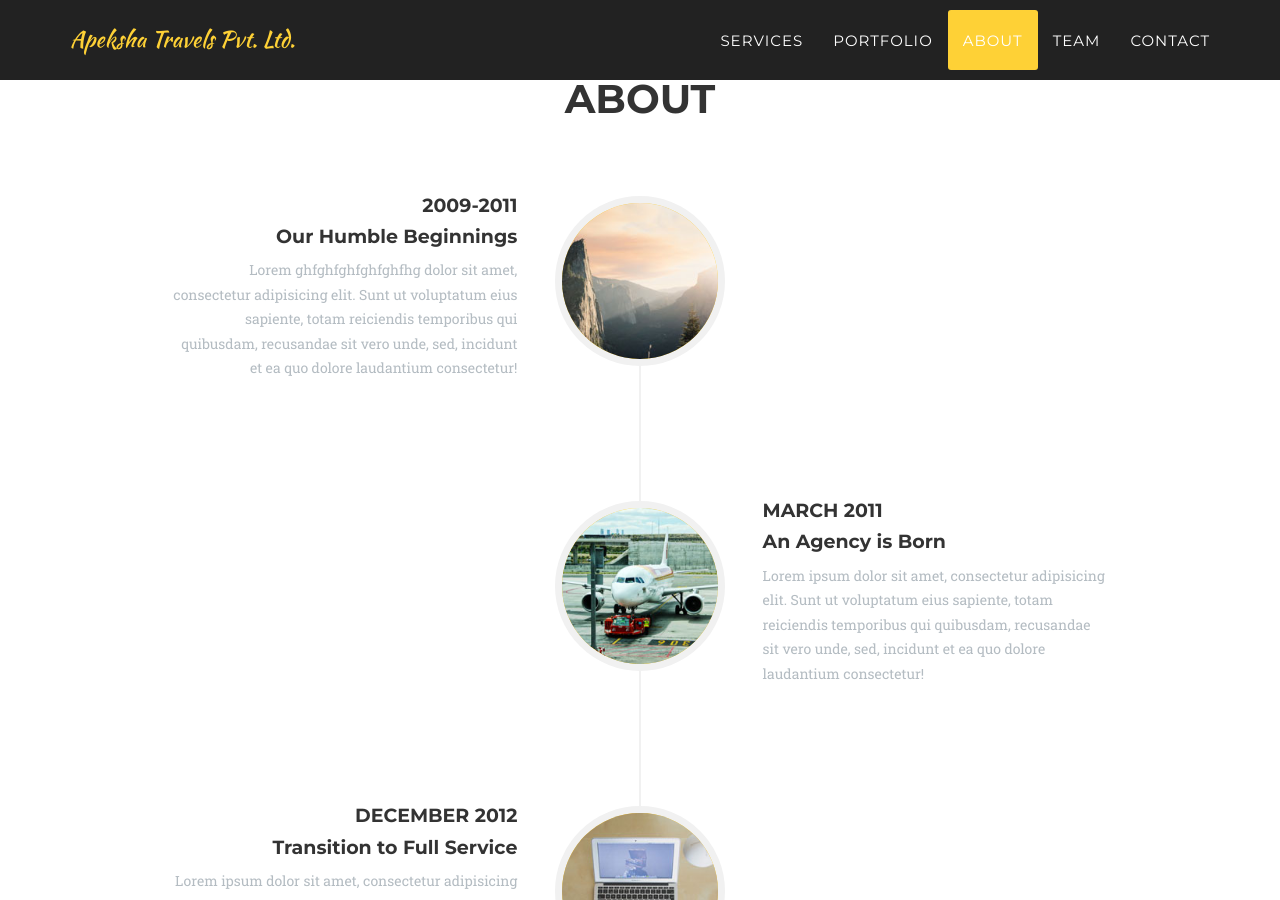
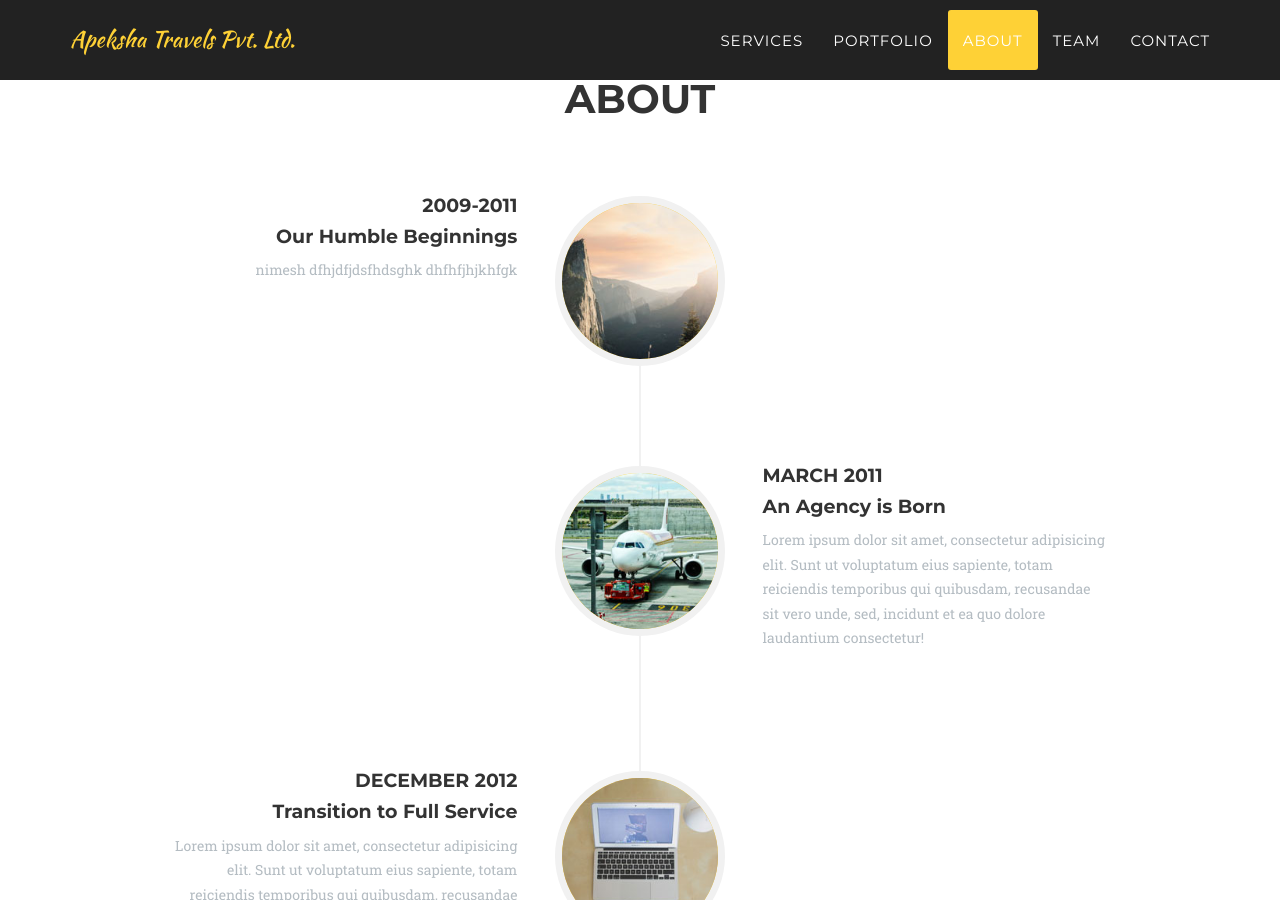
Before and after one commit to gauravmanandhar/apekshatravels.com.np, a Jekyll site: the page built from index.html, in a window 1280 px wide and 900 px high, scrolled down 2716 px. Built offline with Jekyll 4.4.1, drawn with Linux system fonts in a browser that asks for light colours; some web fonts are replaced.

Commit message:
changed about us

```diff
--- a/_includes/about.html
+++ b/_includes/about.html
@@ -20,7 +20,7 @@
                                     <h4 class="subheading">Our Humble Beginnings</h4>
                                 </div>
                                 <div class="timeline-body">
-                                    <p class="text-muted">Lorem ghfghfghfghfghfhg dolor sit amet, consectetur adipisicing elit. Sunt ut voluptatum eius sapiente, totam reiciendis temporibus qui quibusdam, recusandae sit vero unde, sed, incidunt et ea quo dolore laudantium consectetur!</p>
+                                    <p class="text-muted">nimesh dfhjdfjdsfhdsghk dhfhfjhjkhfgk</p>
                                 </div>
                             </div>
                         </li>
```
